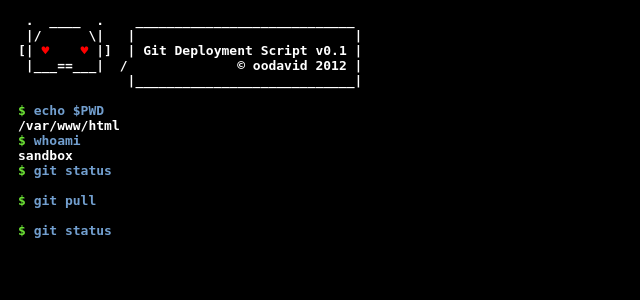
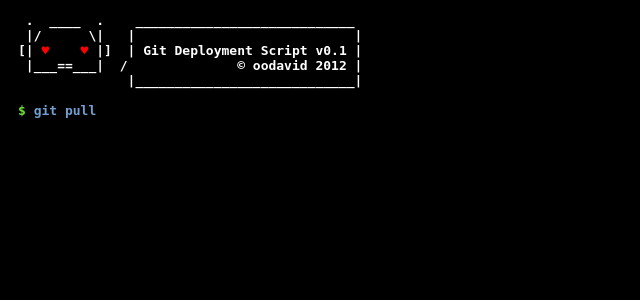
Before and after one commit to pete-naish/bb, a PHP site: page /foo/deploy.php in a window 1280 px wide. Shown: the top 300 px of the page, without its empty margins (0-640 px from the left). Run offline with PHP 8.4, Linux system fonts and the light colour scheme; some libraries are stand-ins or nearby versions.

Commit message:
updating script once more

```diff
--- a/deploy.php
+++ b/deploy.php
@@ -9,11 +9,11 @@
 
 	// The commands
 	$commands = array(
-		'echo $PWD',
-		'whoami',
-		'git status',
+		// 'echo $PWD',
+		// 'whoami',
+		// 'git status',
 		'git pull',
-		'git status',
+		// 'git status',
 		// 'git submodule sync',
 		// 'git submodule update',
 		// 'git submodule status',
--- a/index.php
+++ b/index.php
@@ -5,7 +5,7 @@
 <!--[if IE 8]>         <html class="no-js lt-ie9"> <![endif]-->
 <!--[if gt IE 8]><!--> <html class="no-js"> <!--<![endif]-->
 	<head>
-		<!-- poooooonowaaa -->
+		<!-- poooooonowaaa	 -->
 		<title><?php perch_content('Business name'); ?> <?php perch_content('Town'); ?></title>
 		<?php perch_content('Site Description and Keywords'); ?>
 
```
